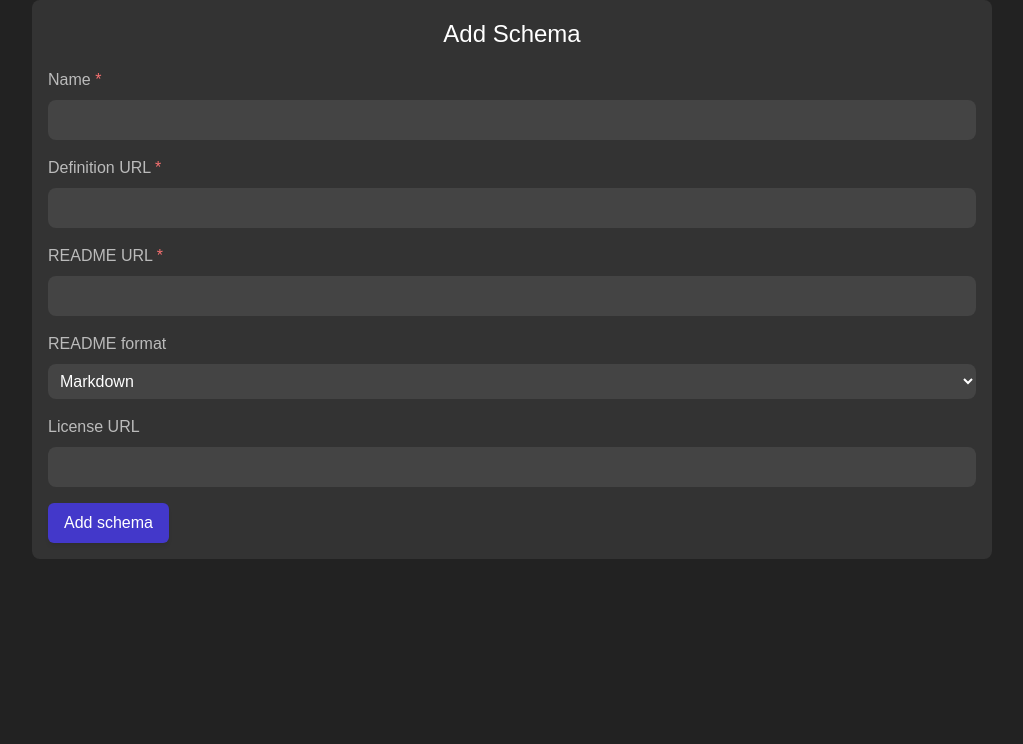
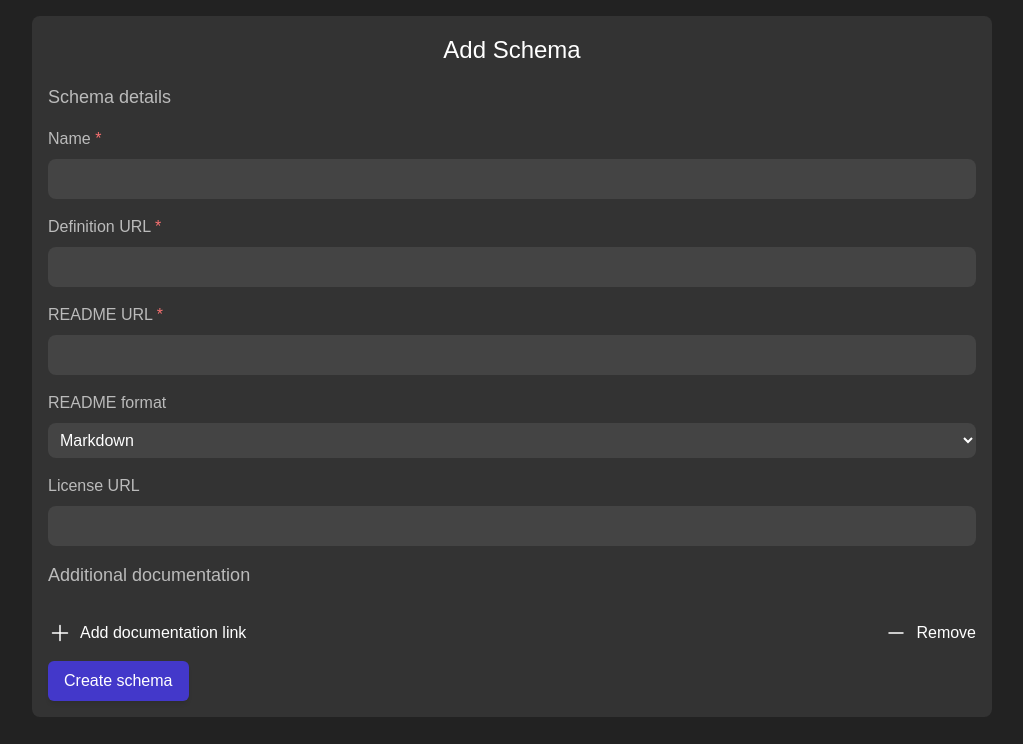
Before and after one commit to dtinit/schemaindex, a Django app: page /manage/schema/new in a window 1280 px wide. Shown: the part 56-800 px from the top of the page, without its empty margins (128-1151 px from the left). Run offline with Django 5.2, Linux system fonts and the light colour scheme; the visitor is signed in with stand-in values (Sample User, id 1); some libraries are stand-ins or nearby versions.

Commit message:
Manage extra documentation items (#64)
* Add dynamic documentation item formset to schema management form

* Fix formset rendering

* Ensure total formset count is updated

* Add role to documentation item formset

* Pull formset template from empty_form instead of via URL

```diff
--- a/core/forms.py
+++ b/core/forms.py
@@ -20,6 +20,27 @@ SPECIFICATION_LANGUAGE_ALLOWLIST = [
 "bash","c","cpp","csharp","css","diff","go","graphql","ini","java","javascript","json","kotlin","less","lua","makefile","markdown","objectivec","perl","php","php-template","python","python-repl","r","ruby","rust","scss","shell","sql","swift","typescript","vbnet","wasm","xml","yaml"
 ]
 
+class DocumentationItemForm(forms.Form):
+    id = forms.IntegerField(widget=forms.HiddenInput(), required=False)
+    url = forms.URLField(label="URL")
+    name = forms.CharField(label="Name", max_length=200)
+    role = forms.ChoiceField(
+        choices=[('', 'Other')] +
+        [role for role in DocumentationItem.DocumentationItemRole.choices
+         if role[0] not in (DocumentationItem.DocumentationItemRole.License, DocumentationItem.DocumentationItemRole.README)],
+        required=False,
+        label="Role",
+        initial=''
+    )
+    format = forms.ChoiceField(
+        choices=[('', 'Other')] + list(DocumentationItem.DocumentationItemFormat.choices),
+        required=False,
+        label="Format",
+        initial=''
+    )
+
+DocumentationItemFormsetFactory = forms.formset_factory(DocumentationItemForm, extra=0)
+
 class SchemaForm(forms.Form):
     id = None
 
@@ -29,18 +50,29 @@ class SchemaForm(forms.Form):
     readme_format = forms.ChoiceField(
         choices=DocumentationItem.DocumentationItemFormat.choices,
         required=False,
-        label="README format"
+        label="README format",
     )
     license_url = forms.URLField(label="License URL", required=False)
 
     def __init__(self, *args, schema = None, **kwargs):
         super().__init__(*args, **kwargs)
         if schema == None:
+            self.additional_documentation_items_formset = DocumentationItemFormsetFactory(*args, **kwargs)
             return
 
         latest_reference = schema.latest_reference()
         latest_readme = schema.latest_readme()
         latest_license = schema.latest_license()
+        other_documentation_items = schema.documentationitem_set.exclude(
+            id__in=[ref.id for ref in (latest_readme, latest_license) if ref is not None]
+        )
+        initial_formset_data = [{
+            'id': documentation_item.id,
+            'name': documentation_item.name,
+            'url': documentation_item.url,
+            'format': documentation_item.format
+        } for documentation_item in other_documentation_items]
+        self.additional_documentation_items_formset = DocumentationItemFormsetFactory(initial=initial_formset_data, *args, **kwargs)
         self.initial = {
             'name': schema.name,
             'reference_url': latest_reference.url if latest_reference else None,
@@ -98,7 +130,14 @@ class SchemaForm(forms.Form):
         return data
 
     def clean_license_url(self):
-        if self.cleaned_data['license_url'] == None:
+        if not self.cleaned_data['license_url']:
             return None;
         [data, matched_language] = self._clean_url('license_url', language_allowlist=[DocumentationItem.DocumentationItemFormat.PlainText])
         return data
+
+    def clean(self):
+        self.additional_documentation_items_formset.clean()
+        return super().clean()
+
+    def is_valid(self):
+        return self.additional_documentation_items_formset.is_valid() and super().is_valid()
--- a/core/static/css/site.css
+++ b/core/static/css/site.css
@@ -241,6 +241,9 @@ a.button-link--primary:hover {
   font-weight: 500;
   cursor: pointer;
   color: var(--text-primary);
+  display: flex;
+  gap: 0.5rem;
+  align-items: center;
 }
 
 .button:hover {
@@ -314,6 +317,10 @@ a.button-link--primary:hover {
   flex-direction: column;
   gap: 0.5rem;
   width: 100%;
+}
+
+.field--is-hidden {
+  display: none;
 }
 
 .field label {
@@ -407,6 +414,34 @@ a.button-link--primary:hover {
 
 .form-container form > div {
   width: 100%;
+}
+
+.formsets {
+  width: 100%;
+}
+
+.empty-form {
+  display: none;
+}
+
+.formset {
+  border-bottom: 1px solid #555;
+  padding: 1rem 0;
+}
+
+.formset:first-child{
+  padding-top: 0;
+}
+
+.formset:last-child {
+  border-bottom: none;
+  padding-bottom: 0;
+}
+
+.formset-controls {
+  display: flex;
+  align-items: center;
+  justify-content: space-between;
 }
 
 /* Page styles */
@@ -520,3 +555,8 @@ a.button-link--primary:hover {
   justify-content: space-between;
   gap: 0.5rem;
 }
+
+/* Schema management form */
+.manage-schema {
+  margin: 1rem;
+}
--- a/core/static/js/site.js
+++ b/core/static/js/site.js
@@ -43,6 +43,56 @@
       })
     });
 
+    Array.from(document.querySelectorAll('[data-formset-append-to-list-id]')).forEach((appendTriggerElement) => {
+      const formsetListId = appendTriggerElement.getAttribute('data-formset-append-to-list-id');
+      if (!formsetListId){
+        return;
+      }
+      const formsetListElement = document.querySelector(`[data-formset-list-id="${formsetListId}"]`);
+      if (!formsetListElement){
+        return;
+      }
+      const emptyFormTemplate = document.querySelector(`[data-formset-template-for-id="${formsetListId}"]`);
+      if (!emptyFormTemplate){
+        return;
+      }
+      appendTriggerElement.addEventListener('click', () => {
+        const currentFormItemCount = formsetListElement.querySelectorAll('.formset').length;
+        const nextFormItemHtml = emptyFormTemplate.innerHTML.replace(/__prefix__/g, currentFormItemCount.toString())
+        formsetListElement.innerHTML = formsetListElement.innerHTML + nextFormItemHtml;
+        const totalFormInput = formsetListElement.querySelector('input[name="form-TOTAL_FORMS"]');
+        if (totalFormInput instanceof HTMLInputElement){
+          totalFormInput.value = (currentFormItemCount + 1).toString();
+        }
+      });
+    });
+
+    Array.from(document.querySelectorAll('[data-formset-remove-from-list-id]')).forEach((removeTriggerElement) => {
+       const formsetListId = removeTriggerElement.getAttribute('data-formset-remove-from-list-id');
+      if (!formsetListId){
+        return;
+      }
+      const formsetListElement = document.querySelector(`[data-formset-list-id="${formsetListId}"]`);
+      if (!formsetListElement){
+        return;
+      }
+      const totalFormCountInput = formsetListElement.querySelector('input[name="form-TOTAL_FORMS"]');
+      if (!(totalFormCountInput instanceof HTMLInputElement)){
+        return;
+      }
+      removeTriggerElement.addEventListener('click', () => {
+        const formsetElements = Array.from(formsetListElement.getElementsByClassName('formset'));
+        if (!formsetElements.length){
+          return;
+        }
+        formsetElements[formsetElements.length - 1].remove();
+        const totalFormInput = formsetListElement.querySelector('input[name="form-TOTAL_FORMS"]');
+        if (totalFormInput instanceof HTMLInputElement){
+          totalFormInput.value = (formsetElements.length - 1).toString();
+        }
+      });
+    });
+
     setTimeout(() => {
       Array.from(document.querySelectorAll('.messages .message')).forEach((element) => {
         element.remove();
--- a/core/templates/core/layouts/base.html
+++ b/core/templates/core/layouts/base.html
@@ -48,7 +48,7 @@
         </header>
         {% block body %}
             {% if messages %}
-                {% include "messages/messages.html" with messages=messages%}
+                {% include "messages/messages.html" with messages=messages %}
             {% endif %}
         {% block page_content %}
         {% endblock page_content %}
--- /dev/null
+++ b/core/templates/core/manage/field.html
@@ -0,0 +1,9 @@
+<div class="field{% if field.errors %} field--has-errors{% endif %} {% if field.is_hidden %} field--is-hidden{% endif %}">
+  <label
+    for="{{ field.id_for_label }}"
+    class="{% if field.field.required %}field__label--is-required{% endif %}">
+    {{ field.label }}
+  </label>
+  {{ field }}
+  {{ field.errors }}
+</div>
--- /dev/null
+++ b/core/templates/core/manage/formset_item.html
@@ -0,0 +1,5 @@
+<li class="formset form-container">
+  {% for field in form %}
+  {% include "core/manage/field.html" with field=field %}
+  {% endfor %}
+</li>
--- a/core/templates/core/manage/schema.html
+++ b/core/templates/core/manage/schema.html
@@ -12,19 +12,36 @@ Edit Schema
     <h1>{% if is_new %}Add Schema{% else %}Edit Schema{% endif %}</h1>
     <form action="{% if is_new %}{% url 'manage_schema_new' %}{% else %}{% url 'manage_schema' schema_id=schema.pk %}{% endif %}" method="POST">
       {% csrf_token %}
+      <h2>Schema details</h2>
       {% for field in form %}
-      <div class="field{% if field.errors %} field--has-errors{% endif %}">
-        <label
-          for="{{ field.id_for_label }}"
-          class="{% if field.field.required %}field__label--is-required{% endif %}">
-          {{ field.label }}
-        </label>
-        {{ field }}
-        {{ field.errors }}
+      {% include "core/manage/field.html" with field=field %}
+      {% endfor %}
+      <h2>Additional documentation</h2>
+      <ul class="formsets" data-formset-list-id="documentation-items">
+      {{ form.additional_documentation_items_formset.management_form }}
+      {% for subform in form.additional_documentation_items_formset %}
+        {% include "core/manage/formset_item.html" with form=subform %}
+      {% endfor %}
+      </ul>
+      <div class="formset-controls">
+        <button type="button" class="button" data-formset-append-to-list-id="documentation-items">
+          <svg xmlns="http://www.w3.org/2000/svg" fill="none" viewBox="0 0 24 24" stroke-width="1.5" stroke="currentColor" class="icon--md">
+            <path stroke-linecap="round" stroke-linejoin="round" d="M12 4.5v15m7.5-7.5h-15" />
+          </svg>
+          Add documentation link
+        </button>
+        <button type="button" class="button" data-formset-remove-from-list-id="documentation-items">
+          <svg xmlns="http://www.w3.org/2000/svg" fill="none" viewBox="0 0 24 24" stroke-width="1.5" stroke="currentColor" class="icon--md">
+            <path stroke-linecap="round" stroke-linejoin="round" d="M5 12h14" />
+          </svg>
+          Remove
+        </button>
       </div>
-      {% endfor %}
-      <button type="submit" class="button button--prominent">{% if is_new %}Add schema{% else %}Save{% endif %}</button>
+      <button type="submit" class="button button--prominent">{% if is_new %}Create schema{% else %}Save{% endif %}</button>
     </form>
+    <div class="empty-form" data-formset-template-for-id="documentation-items">
+      {% include "core/manage/formset_item.html" with form=form.additional_documentation_items_formset.empty_form %}
+    </div>
   </section>
 </main>
 {% endblock %}
--- a/core/views.py
+++ b/core/views.py
@@ -10,7 +10,8 @@ from .models import (Schema,
                      DocumentationItem,
                      SchemaRef,
                      DocumentationItem)
-from .forms import SchemaForm
+from .forms import SchemaForm, DocumentationItemForm
+
 
 MAX_SCHEMA_RESULT_COUNT = 30
 
@@ -83,6 +84,7 @@ def account_profile(request):
         'user_schemas': user_schemas
     })
 
+
 @login_required
 def manage_schema(request, schema_id=None):
     schema = get_object_or_404(Schema.objects.filter(created_by=request.user), pk=schema_id) if schema_id else None
@@ -126,6 +128,34 @@ def manage_schema(request, schema_id=None):
                 latest_license.url = license_url
                 latest_license.save()
 
+            previous_documentation_items = schema.documentationitem_set.exclude(role__in=[
+                DocumentationItem.DocumentationItemRole.README,
+                DocumentationItem.DocumentationItemRole.License
+            ])
+            previous_documentation_items_by_id = {
+                item.id: item for item in previous_documentation_items
+            }
+
+            updated_item_ids = set()
+            # Create/update documentation items
+            for documentation_item_form in form.additional_documentation_items_formset:
+                item_id = documentation_item_form.cleaned_data.get('id')
+                if item_id:
+                    db_item = previous_documentation_items_by_id[item_id]
+                    updated_item_ids.add(item_id)
+                else:
+                    db_item = DocumentationItem.objects.create(schema=schema, created_by=request.user)
+                db_item.name = documentation_item_form.cleaned_data.get('name')
+                db_item.url = documentation_item_form.cleaned_data.get('url')
+                db_item.role = documentation_item_form.cleaned_data.get('role')
+                db_item.format = documentation_item_form.cleaned_data.get('format')
+                db_item.save()
+
+            # Delete documentation items that were removed
+            for previous_item in previous_documentation_items:
+                if not previous_item.id in updated_item_ids:
+                    previous_item.delete()
+
             return redirect('account_profile')
 
     else:
@@ -136,6 +166,7 @@ def manage_schema(request, schema_id=None):
         'is_new': schema == None,
         'form': form
     })
+
 
 @login_required
 def manage_schema_delete(request, schema_id):
```
